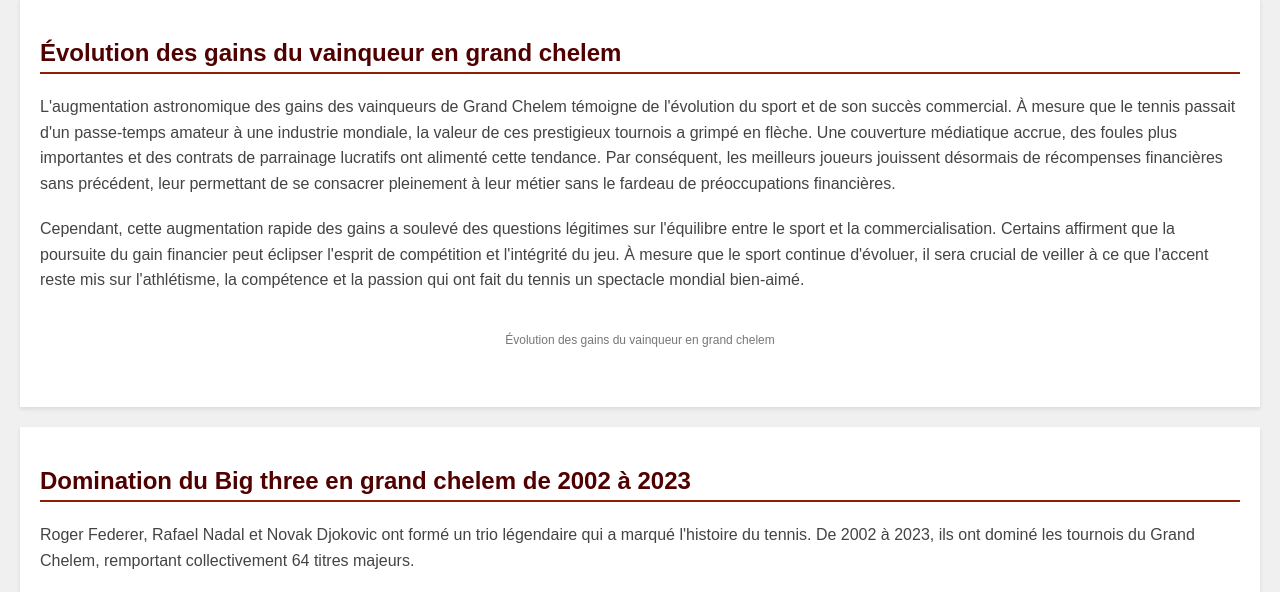
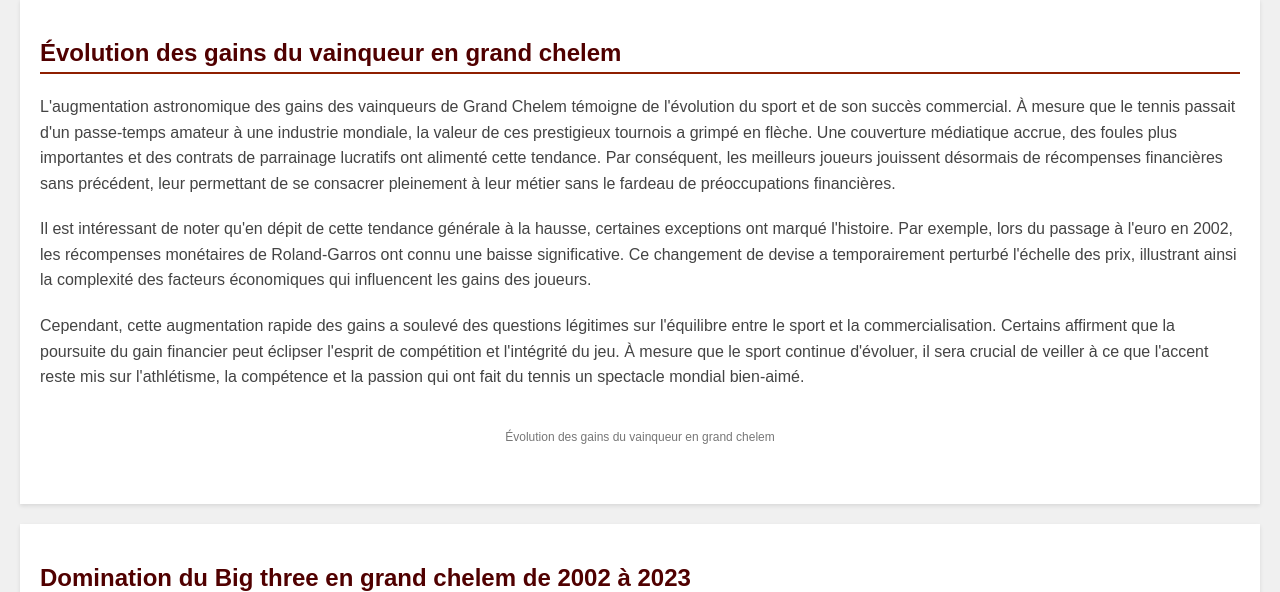
Before and after one commit to MMI-NFC-COM-CREA-2023/chargement-dynamique-donnees-pour-plot-yaroslavyerm, a plain HTML site: page index.html in a window 1280 px wide. Shown: the part 166-758 px from the top of the page. Drawn offline with nearby package versions, Linux system fonts and the light colour scheme; a script that the page names is missing.

Commit message:
nouveau text

```diff
--- a/index.html
+++ b/index.html
@@ -263,6 +263,14 @@
             récompenses financières sans précédent, leur permettant de se consacrer pleinement à leur métier sans le fardeau de
             préoccupations financières.
             </p>
+
+            <p>
+                Il est intéressant de noter qu'en dépit de cette tendance générale à la hausse, certaines exceptions ont marqué
+                l'histoire. Par exemple, lors du passage à l'euro en 2002, les récompenses monétaires de Roland-Garros
+                ont connu une baisse significative. Ce changement de devise a temporairement perturbé l'échelle des prix, illustrant
+                ainsi la complexité des facteurs économiques qui influencent les gains des joueurs.
+            </p>
+
             <p>Cependant, cette augmentation rapide des gains a soulevé des questions légitimes sur l'équilibre entre le sport et la
             commercialisation. Certains affirment que la poursuite du gain financier peut éclipser l'esprit de compétition et
             l'intégrité du jeu. À mesure que le sport continue d'évoluer, il sera crucial de veiller à ce que l'accent reste mis sur
```
